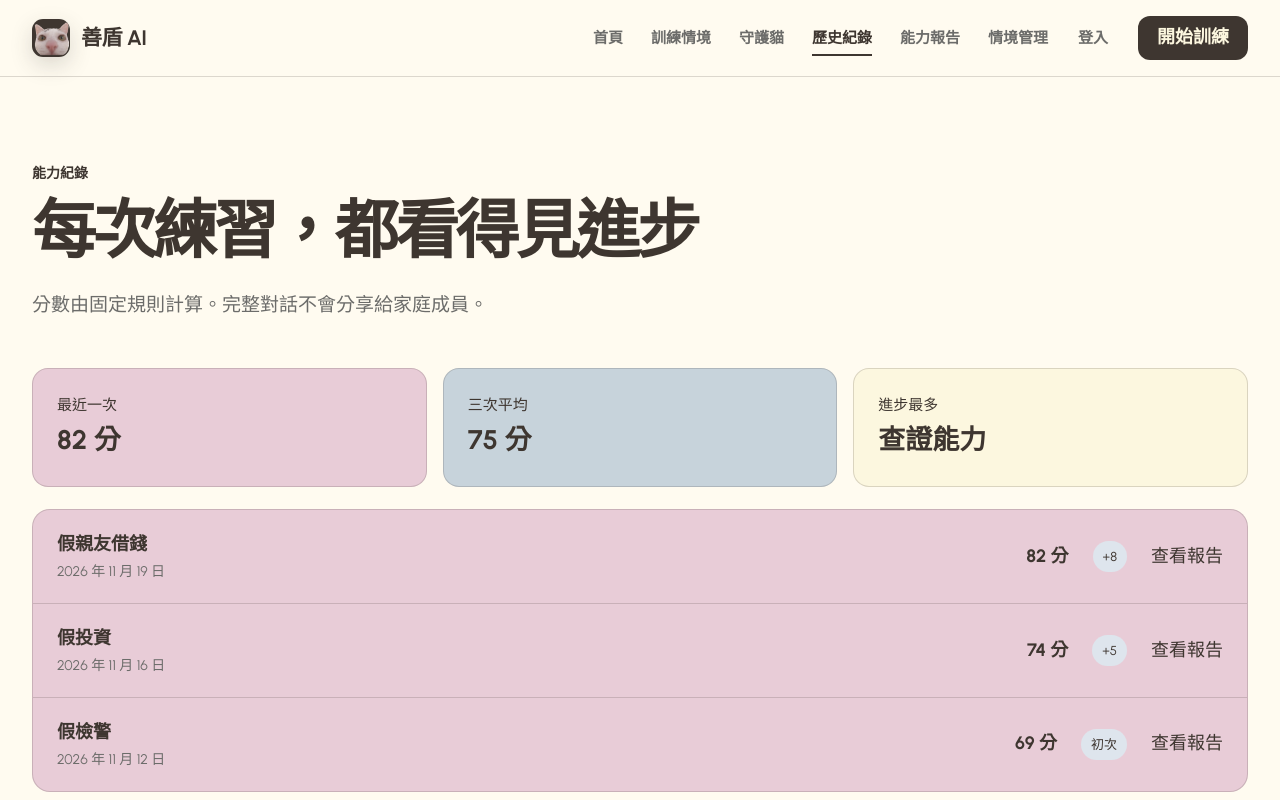
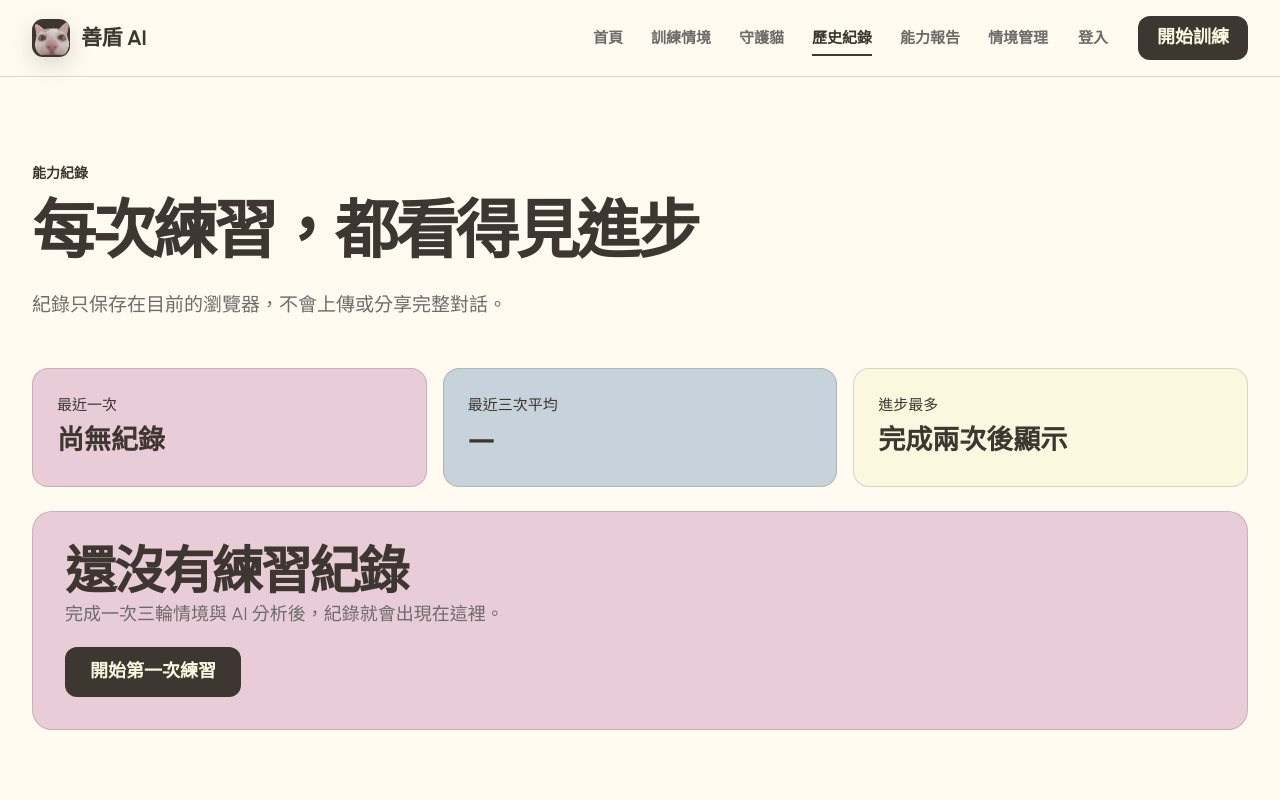
Before and after one commit to changcherry/p-and-pie-with-neow, a Next.js app in the folder frontend/: page /history in a window 1280 px wide. Shown: the top 800 px of the page. Built offline with nearby package versions, Linux system fonts and the light colour scheme.

Commit message:
加入瀏覽器暫存歷史紀錄

```diff
--- a/frontend/src/app/history/page.tsx
+++ b/frontend/src/app/history/page.tsx
@@ -1,2 +1,23 @@
-import Link from"next/link";import{AppShell}from"@/components/app-shell";import{historyRecords}from"@/lib/demo-data";
-export default function Page(){return <AppShell current="歷史紀錄"><div className="inner"><header className="page-title compact"><p className="eyebrow">能力紀錄</p><h1>每次練習，都看得見進步</h1><p>分數由固定規則計算。完整對話不會分享給家庭成員。</p></header><section className="history-summary"><div><small>最近一次</small><strong>82 分</strong></div><div><small>三次平均</small><strong>75 分</strong></div><div><small>進步最多</small><strong>查證能力</strong></div></section><section className="history-list" aria-label="訓練紀錄">{historyRecords.map(r=><article key={r.date}><div><strong>{r.title}</strong><span>{r.date}</span></div><b>{r.score} 分</b><span className="change">{r.change}</span><Link href="/report">查看報告</Link></article>)}</section></div></AppShell>}
+"use client";
+
+import { useState } from "react";
+import Link from "next/link";
+import { AppShell } from "@/components/app-shell";
+import { readTrainingHistory, selectTrainingHistoryRecord } from "@/lib/training-history";
+import { skillDimensions } from "@/lib/training-score";
+
+export default function Page() {
+  const [records] = useState(() => readTrainingHistory());
+  const recent = records.slice(0, 3);
+  const average = recent.length ? Math.round(recent.reduce((sum, record) => sum + record.score, 0) / recent.length) : null;
+  const latest = records[0];
+  const previous = records[1];
+  const strongestGrowth = latest && previous
+    ? skillDimensions.map((dimension) => ({ label: dimension.label, change: latest.scores[dimension.key] - previous.scores[dimension.key] })).sort((a, b) => b.change - a.change)[0]
+    : null;
+
+  return <AppShell current="歷史紀錄"><div className="inner"><header className="page-title compact"><p className="eyebrow">能力紀錄</p><h1>每次練習，都看得見進步</h1><p>紀錄只保存在目前的瀏覽器，不會上傳或分享完整對話。</p></header>
+    <section className="history-summary"><div><small>最近一次</small><strong>{latest ? `${latest.score} 分` : "尚無紀錄"}</strong></div><div><small>最近三次平均</small><strong>{average === null ? "—" : `${average} 分`}</strong></div><div><small>進步最多</small><strong>{strongestGrowth?.change && strongestGrowth.change > 0 ? strongestGrowth.label : "完成兩次後顯示"}</strong></div></section>
+    {records.length ? <section className="history-list" aria-label="訓練紀錄">{records.map((record, index) => { const older = records[index + 1]; const change = older ? record.score - older.score : null; return <article key={record.id}><div><strong>{record.title}</strong><span>{new Intl.DateTimeFormat("zh-TW", { dateStyle: "medium", timeStyle: "short" }).format(new Date(record.completedAt))}</span></div><b>{record.score} 分</b><span className="change">{change === null ? "初次" : `${change >= 0 ? "+" : ""}${change}`}</span><Link href="/report" onClick={() => selectTrainingHistoryRecord(record)}>查看報告</Link></article>; })}</section> : <section className="no-score-card"><h2>還沒有練習紀錄</h2><p>完成一次三輪情境與 AI 分析後，紀錄就會出現在這裡。</p><Link className="button button-primary" href="/scenarios">開始第一次練習</Link></section>}
+  </div></AppShell>;
+}
--- /dev/null
+++ b/frontend/src/lib/training-history.ts
@@ -0,0 +1,38 @@
+import type { SkillScores } from "@/lib/training-score";
+
+export type TrainingHistoryRecord = {
+  id: string;
+  completedAt: string;
+  title: string;
+  score: number;
+  scores: SkillScores;
+  result: Record<string, unknown>;
+  analysis: Record<string, unknown>;
+};
+
+const storageKey = "goodshield-training-history";
+
+export function readTrainingHistory(): TrainingHistoryRecord[] {
+  if (typeof window === "undefined") return [];
+  try {
+    const value = JSON.parse(localStorage.getItem(storageKey) || "[]");
+    return Array.isArray(value) ? value.filter((item) => item && typeof item.id === "string" && typeof item.score === "number") : [];
+  } catch {
+    return [];
+  }
+}
+
+export function appendTrainingHistory(record: Omit<TrainingHistoryRecord, "id" | "completedAt">) {
+  const next: TrainingHistoryRecord = {
+    ...record,
+    id: `${Date.now()}-${Math.random().toString(36).slice(2, 8)}`,
+    completedAt: new Date().toISOString(),
+  };
+  localStorage.setItem(storageKey, JSON.stringify([next, ...readTrainingHistory()].slice(0, 50)));
+  return next;
+}
+
+export function selectTrainingHistoryRecord(record: TrainingHistoryRecord) {
+  localStorage.setItem("goodshield-result", JSON.stringify(record.result));
+  localStorage.setItem("goodshield-ai-analysis", JSON.stringify({ status: "complete", analysis: record.analysis }));
+}
```
Also changed, not shown: frontend/src/app/training/page.tsx (+5 -2 lines).
